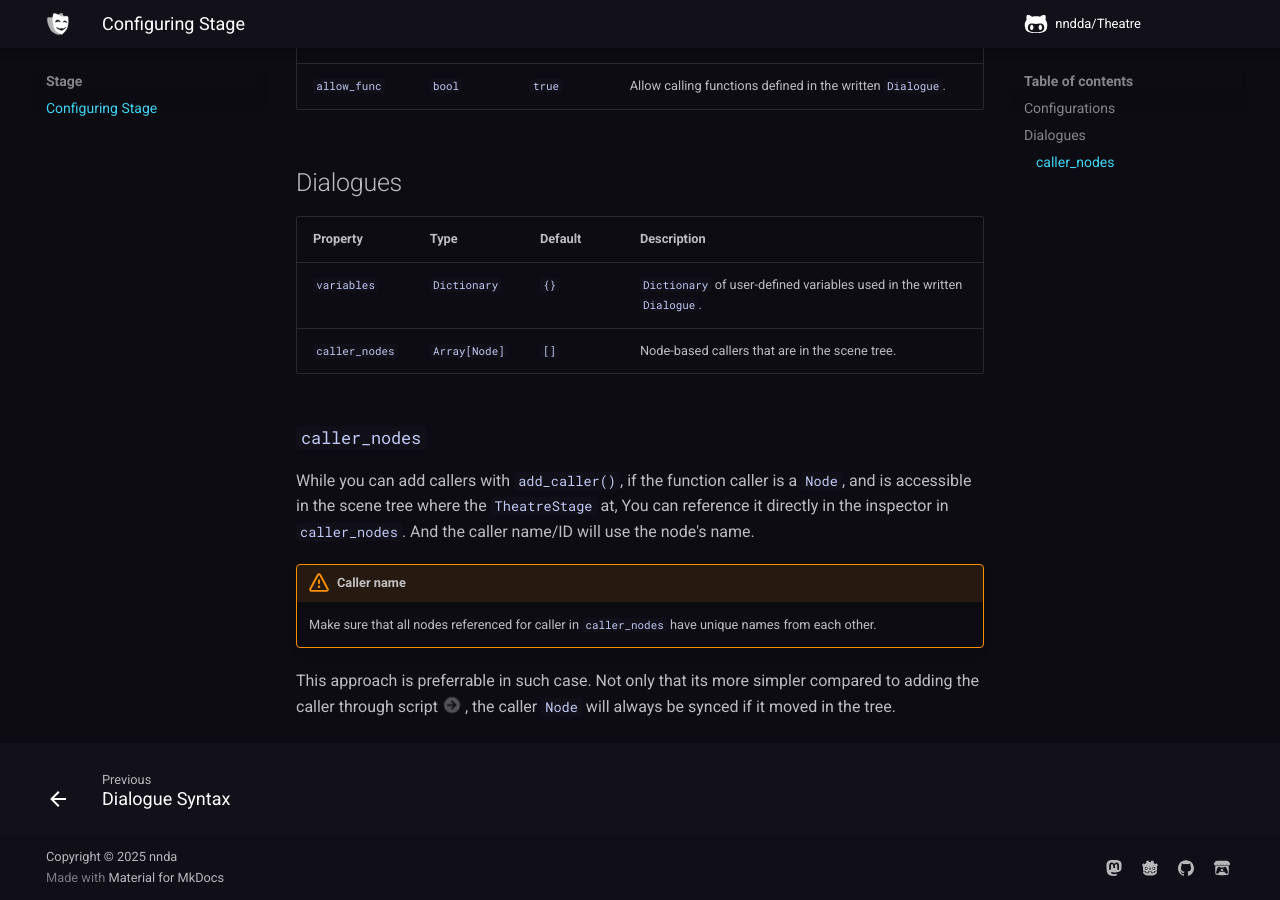
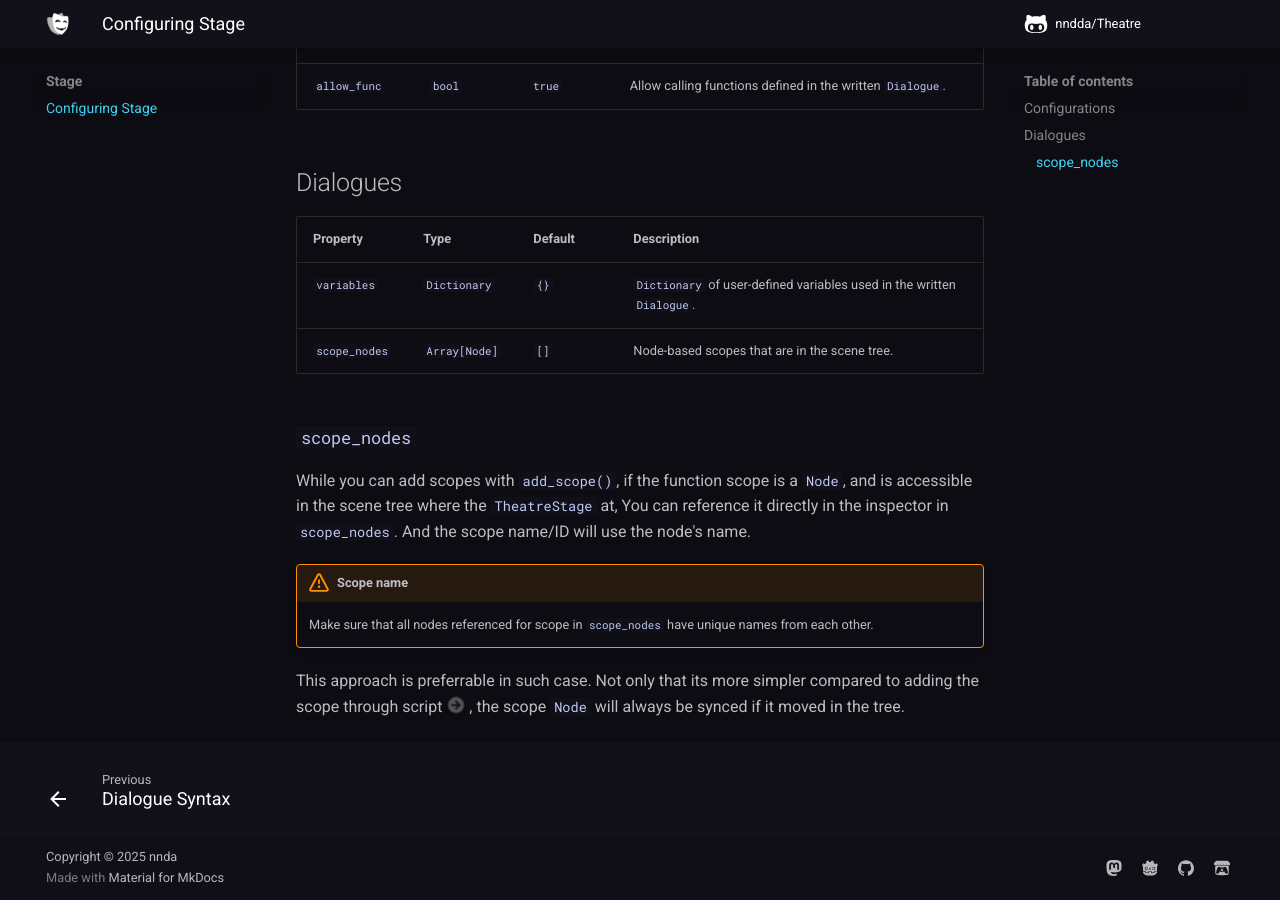
Before and after one commit to nndda/Theatre, an MkDocs documentation site: the page built from docs/class/stage/configuration.md, in a window 1280 px wide and 900 px high, scrolled down 821 px. Built offline with MkDocs 1.6.1 and Material for MkDocs 9.7.7, drawn with Linux system fonts in a browser that asks for light colours; comment, search, counter and statistics services are not loaded.

Commit message:
Update `caller` to `scope`

````diff
--- a/docs/class/stage/configuration.md
+++ b/docs/class/stage/configuration.md
@@ -29,19 +29,19 @@ This page cover various configurations & properties for `TheatreStage`. You can
 | Property          | Type            | Default | Description                      |
 | ----------------- | --------------- | ------  | -------------------------------- |
 | `variables`       | `Dictionary`    | `{}`    | `Dictionary` of user-defined variables used in the written `Dialogue`.|
-| `caller_nodes`    | `Array[Node]`   | `[]`    | Node-based callers that are in the scene tree.|
+| `scope_nodes`    | `Array[Node]`   | `[]`    | Node-based scopes that are in the scene tree.|
 
-### `caller_nodes`
+### `scope_nodes`
 
-While you can add callers with `add_caller()`, if the function caller is a `Node`, and is accessible in the scene tree where the `TheatreStage` at, You can reference it directly in the inspector in `caller_nodes`. And the caller name/ID will use the node's name.
+While you can add scopes with `add_scope()`, if the function scope is a `Node`, and is accessible in the scene tree where the `TheatreStage` at, You can reference it directly in the inspector in `scope_nodes`. And the scope name/ID will use the node's name.
 
-!!! warning "Caller name"
-    Make sure that all nodes referenced for caller in `caller_nodes` have unique names from each other.
+!!! warning "Scope name"
+    Make sure that all nodes referenced for scope in `scope_nodes` have unique names from each other.
 
-This approach is preferrable in such case. Not only that its more simpler compared to adding the caller through script(1), the caller `Node` will always be synced if it moved in the tree.
+This approach is preferrable in such case. Not only that its more simpler compared to adding the scope through script(1), the scope `Node` will always be synced if it moved in the tree.
 { .annotate }
 
 1.  !!! example "Like this"
     ```gdscript
-    your_stage.add_caller("Portrait", $UI/DialogueContainer/Portrait)
+    your_stage.add_scope("Portrait", $UI/DialogueContainer/Portrait)
     ```
````
Also changed, not shown: docs/tutorials/basics/calling_dialogue_functions.md (+7 -7 lines).
